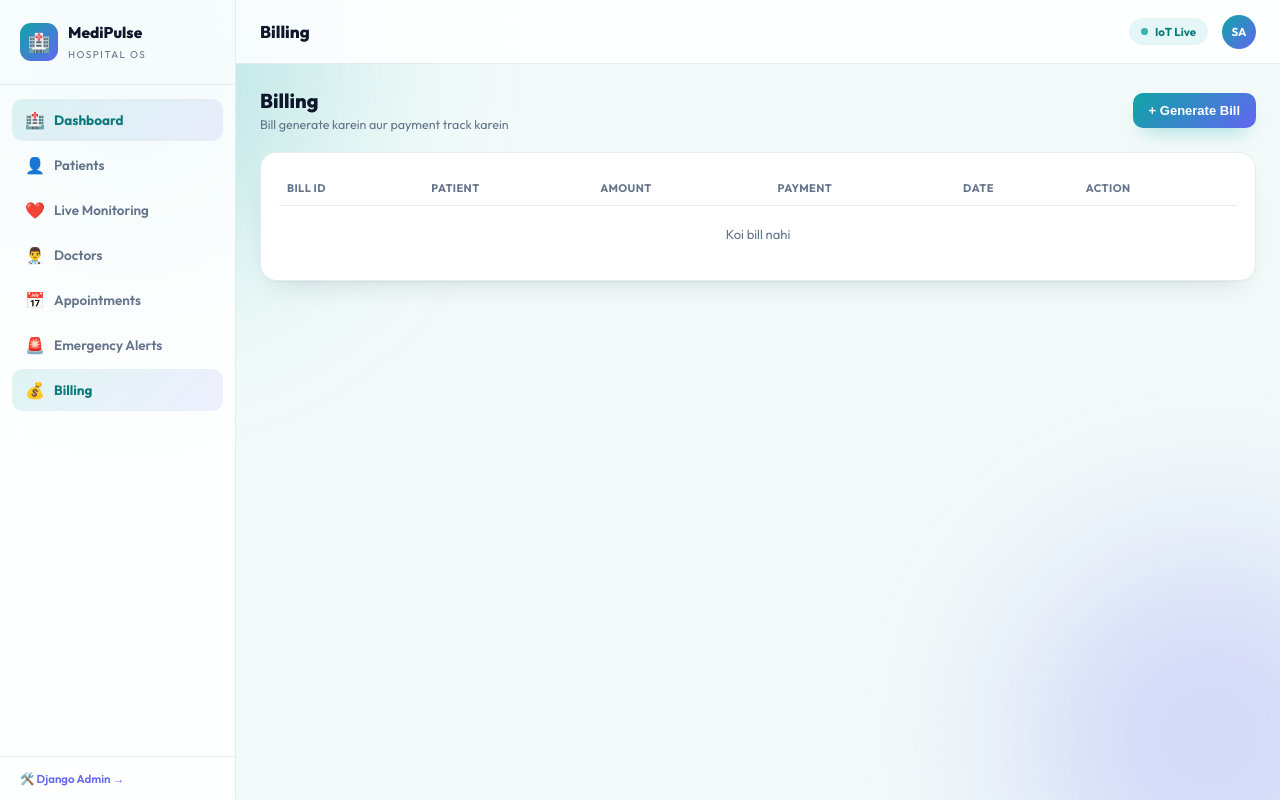
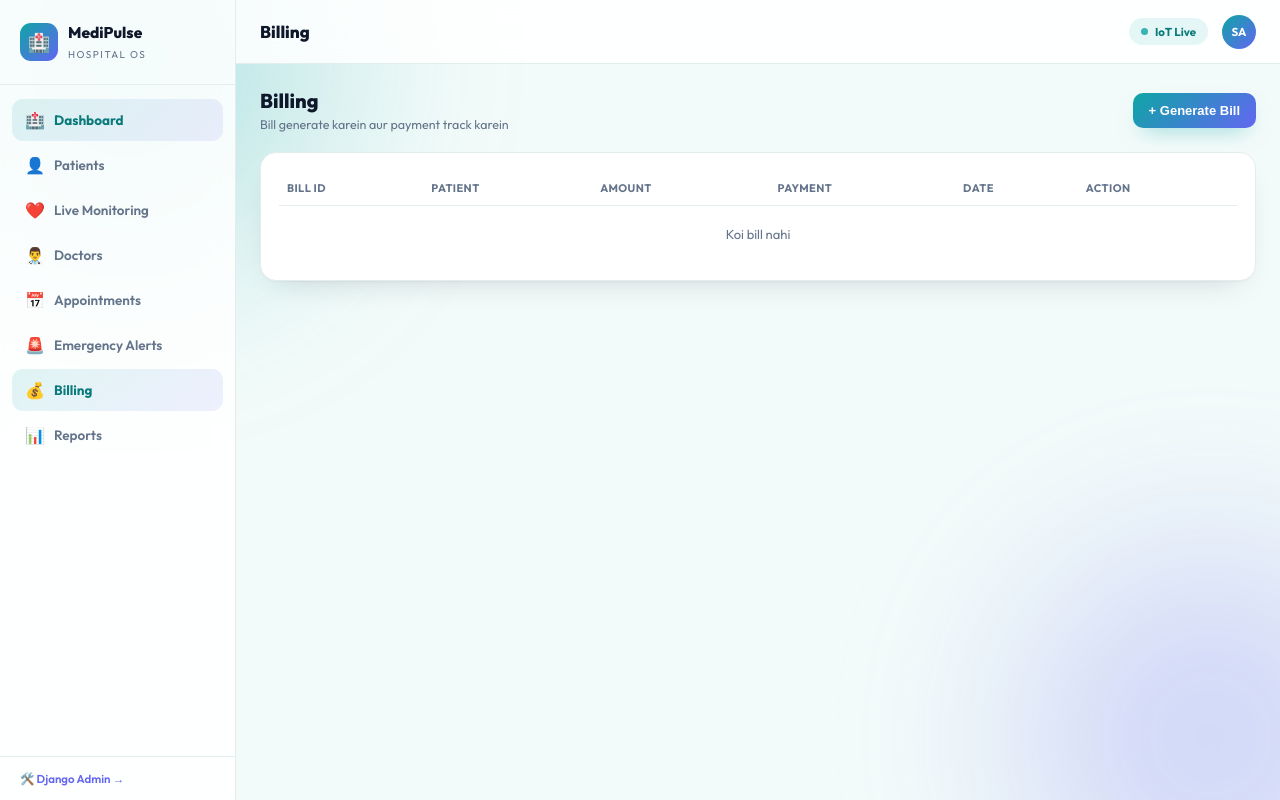
Before and after one commit to abhiyadav1711/Hospital-Management-System-With-IOT--Devices, a Django app: page /billing/ in a window 1280 px wide. Run offline with Django 4.2, Linux system fonts and the light colour scheme; the visitor is signed in with stand-in values (Sample User, id 1); data that the repository does not hold is empty.

Commit message:
Update base.html

```diff
--- a/hospital/templates/hospital/base.html
+++ b/hospital/templates/hospital/base.html
@@ -27,6 +27,7 @@
       <a href="{% url 'appointments' %}" class="nav-item {% if request.resolver_match.url_name == 'appointments' %}active{% endif %}"><span>📅</span>Appointments</a>
       <a href="{% url 'emergency' %}" class="nav-item {% if request.resolver_match.url_name == 'emergency' %}active{% endif %}"><span>🚨</span>Emergency Alerts</a>
       <a href="{% url 'billing' %}" class="nav-item {% if request.resolver_match.url_name == 'billing' %}active{% endif %}"><span>💰</span>Billing</a>
+      <a href="{% url 'reports' %}" class="nav-item {% if request.resolver_match.url_name == 'reports' %}active{% endif %}"><span>📊</span>Reports</a>
     </nav>
     <div class="admin-django">
       <a href="/admin/" target="_blank">🛠️ Django Admin →</a>
```
